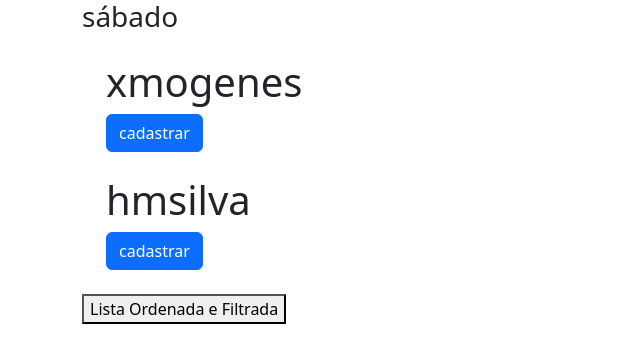
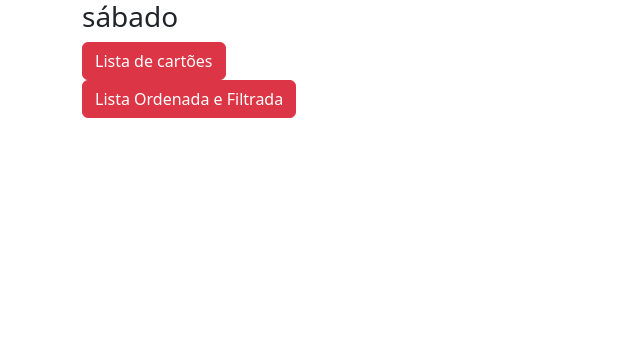
Before and after one commit to hvivox/srealizacaoreact, a React (Vite) app: page / in a window 1280 px wide. Shown: the top 362 px of the page, without its empty margins (0-640 px from the left). Built offline with nearby package versions, Linux system fonts and the light colour scheme.

Commit message:
Modal | criação do componente modal e criado o component card (children) dentro do modal passado como props - botões tiveram suas cores alteradas com classes bootstrap

```diff
--- a/src/App.tsx
+++ b/src/App.tsx
@@ -1,7 +1,8 @@
 import "./App.css";
 import { CardProduct } from "./components/CardProduct/cardProduct.tsx";
+import {ListaFiltradaOrdenada} from "./components/ListaFiltradaOrdenada/ListaFiltradaOrdenada.tsx";
+import {ModalPrincipal} from "./components/ModalPrincipal/ModalPrincipal.tsx"; // Importe o CSS do Bootstrap
 
-import {ListaFiltradaOrdenada} from "./components/ListaFiltradaOrdenada/ListaFiltradaOrdenada.tsx"; // Importe o CSS do Bootstrap
 
 function App() {
   const getWeekDay = () => {
@@ -13,8 +14,11 @@ function App() {
     <div className="App">
       <div className="container">
         <h3>{getWeekDay()}</h3>
-        <CardProduct name="xmogenes" price={10.42} photo="testeeststeste" />
-        <CardProduct name="hmsilva" price={20.42} photo="linkfoto" />
+       <ModalPrincipal nameButtonModal="Lista de cartões">
+           <CardProduct name="xmogenes" price={10.42} photo="testeeststeste" />
+           <CardProduct name="hmsilva" price={18.42} photo="link da imagem" />
+       </ModalPrincipal>
+
         <ListaFiltradaOrdenada/>
       </div>
     </div>
--- a/src/components/CardProduct/cardProduct.tsx
+++ b/src/components/CardProduct/cardProduct.tsx
@@ -1,4 +1,4 @@
-import "bootstrap/dist/css/bootstrap.css"; // Importe o CSS do Bootstrap
+//import "bootstrap/dist/css/bootstrap.css"; // Importe o CSS do Bootstrap
 
 type Props = {
   name: string;
--- a/src/components/ListaFiltradaOrdenada/ListaFiltradaOrdenada.tsx
+++ b/src/components/ListaFiltradaOrdenada/ListaFiltradaOrdenada.tsx
@@ -14,7 +14,6 @@ export const ListaFiltradaOrdenada = () => {
         setIsModalOpen(false);
     };//Crie uma função para fechar o modal.
     /* fim metodos auxiliares do modal -------------------------------------*/
-
 
 
     /* filtros para as consultas -------------------------------------*/
@@ -70,16 +69,13 @@ export const ListaFiltradaOrdenada = () => {
                     </li>
                 ))}
             </ul>
-
-
         </div>
     );
 
 
-
     return (
         <div>
-            <button onClick={handleOpenModal}>Lista Ordenada e Filtrada</button>
+            <button className="btn btn-danger" onClick={handleOpenModal}>Lista Ordenada e Filtrada</button>
 
             <Modal
                 isOpen={isModalOpen}
--- a/src/components/ModalPrincipal/ModalPrincipal.tsx
+++ b/src/components/ModalPrincipal/ModalPrincipal.tsx
@@ -1,36 +1,39 @@
-import {useState} from "react";
+import React, {useState} from "react";
 import Modal from "react-modal";
 
-export const ModalPrincipal = ()=> {
+interface ModalProps{
+    nameButtonModal: string;
+    children: React.ReactNode;
+}
+
+
+export const ModalPrincipal = ( {nameButtonModal, children}: ModalProps)=> {
 
     //estado para controlar a abertura e o fechamento do modal.
     const [isModalOpen, setIsModalOpen] = useState(false);
+
+
     const handleOpenModal = () => {
         setIsModalOpen(true);
     };//Crie uma função para abrir o modal quando o botão for clicado.
+
+
     const handleCloseModal = () => {
         setIsModalOpen(false);
     };//Crie uma função para fechar o modal.
 
 
-    const modalContent = (
-        <div>
-            <h2>Conteúdo do Modal</h2>
-            {/* Coloque aqui o código que você deseja exibir no modal */}
-        </div>
-    );
-
     return(
 
         <div>
-            <button onClick={handleOpenModal}>Abrir Modal</button>
+            <button  className="btn btn-danger" onClick={handleOpenModal}>{nameButtonModal}</button>
             <Modal
                 isOpen={isModalOpen}
                 onRequestClose={handleCloseModal}
-                contentLabel="Exemplo de Modal"
+                contentLabel="PRODUCT OF CARD"
             >
-                {modalContent}
-                <button onClick={handleCloseModal}>Fechar Modal</button>
+                {children}
+                <button className="btn btn-danger"  onClick={handleCloseModal}>Fechar Modal</button>
             </Modal>
 
         </div>
```
